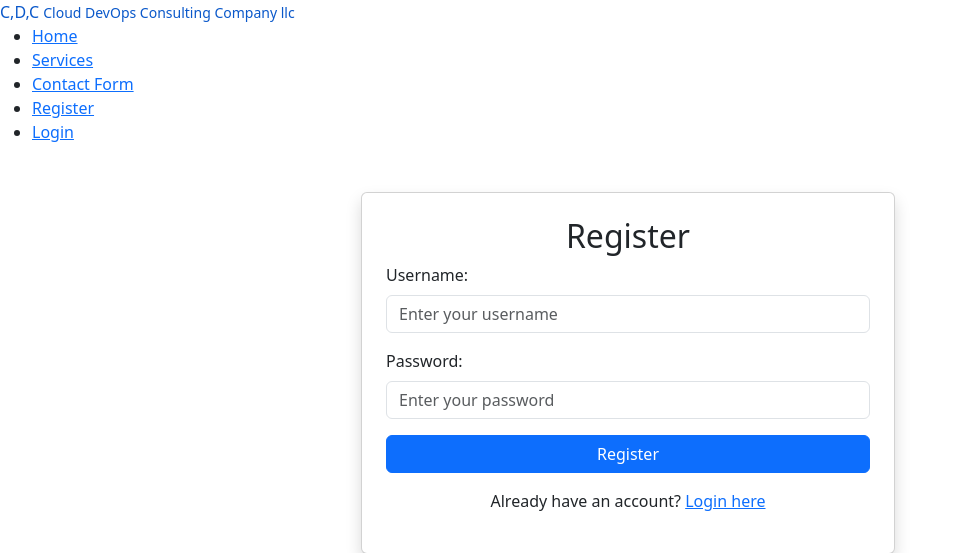
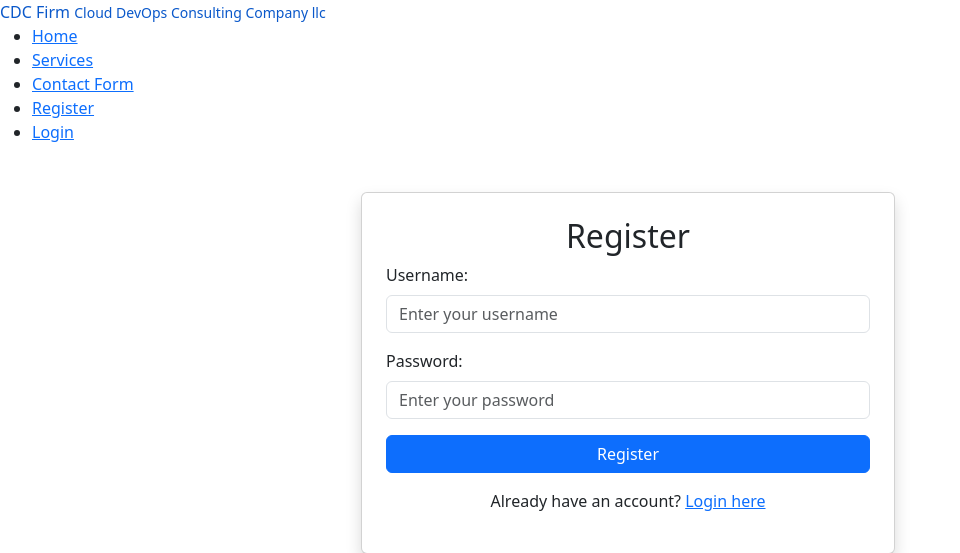
Before and after one commit to Betrand1999/project-root, a Flask app: page /register in a window 1280 px wide. Shown: the top 553 px of the page, without its empty margins (0-960 px from the left). Run offline with Flask 3, Linux system fonts and the light colour scheme; parts of the project's set-up code (start-up, migrations or seed data) failed here and were passed over.

Commit message:
updated code

```diff
--- a/templates/base.html
+++ b/templates/base.html
@@ -54,7 +54,7 @@
       <div class="header-container">
         <a href="{{ url_for('home') }}" style="text-decoration: none">
           <div class="logo">
-            C,D,C <small>Cloud DevOps Consulting Company llc </small>
+            CDC Firm <small>Cloud DevOps Consulting Company llc </small>
           </div>
         </a>
 
```
